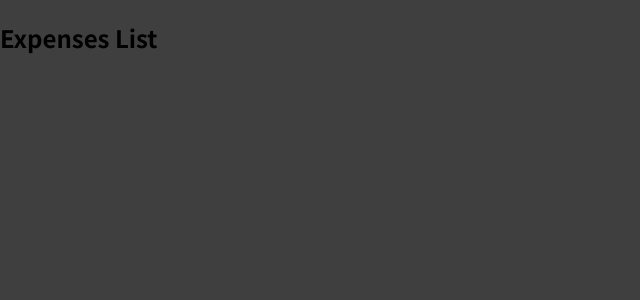
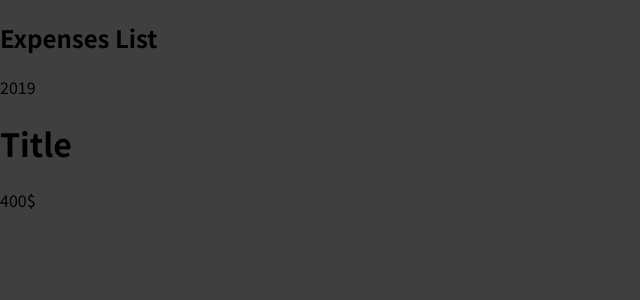
Before and after one commit to Reivah/React-Expenses, a JavaScript app: page / in a window 1280 px wide. Shown: the top 300 px of the page, without its empty margins (0-640 px from the left). Built offline with nearby package versions, Linux system fonts and the light colour scheme.

Commit message:
added expense item

```diff
--- a/src/App.js
+++ b/src/App.js
@@ -1,7 +1,10 @@
+import ExpensesElements from "./components/ExpensesElements";
+
 function App() {
   return (
     <div>
       <h2>Expenses List</h2>
+      <ExpensesElements></ExpensesElements>
     </div>
   );
 }
--- /dev/null
+++ b/src/components/ExpensesElements.js
@@ -0,0 +1,13 @@
+const ExpensesElements = () => {
+	return (
+		<div className='expenses-elements'>
+			<div className='expenses-elements__date'>
+				<div>2019</div>
+			</div>
+			<h1>Title</h1>
+			<div className='expeneses-elements__price'>400$</div>
+		</div>
+	)
+}
+
+export default ExpensesElements
```
Also changed, not shown: src/components/ExpensesElements.css (added).
